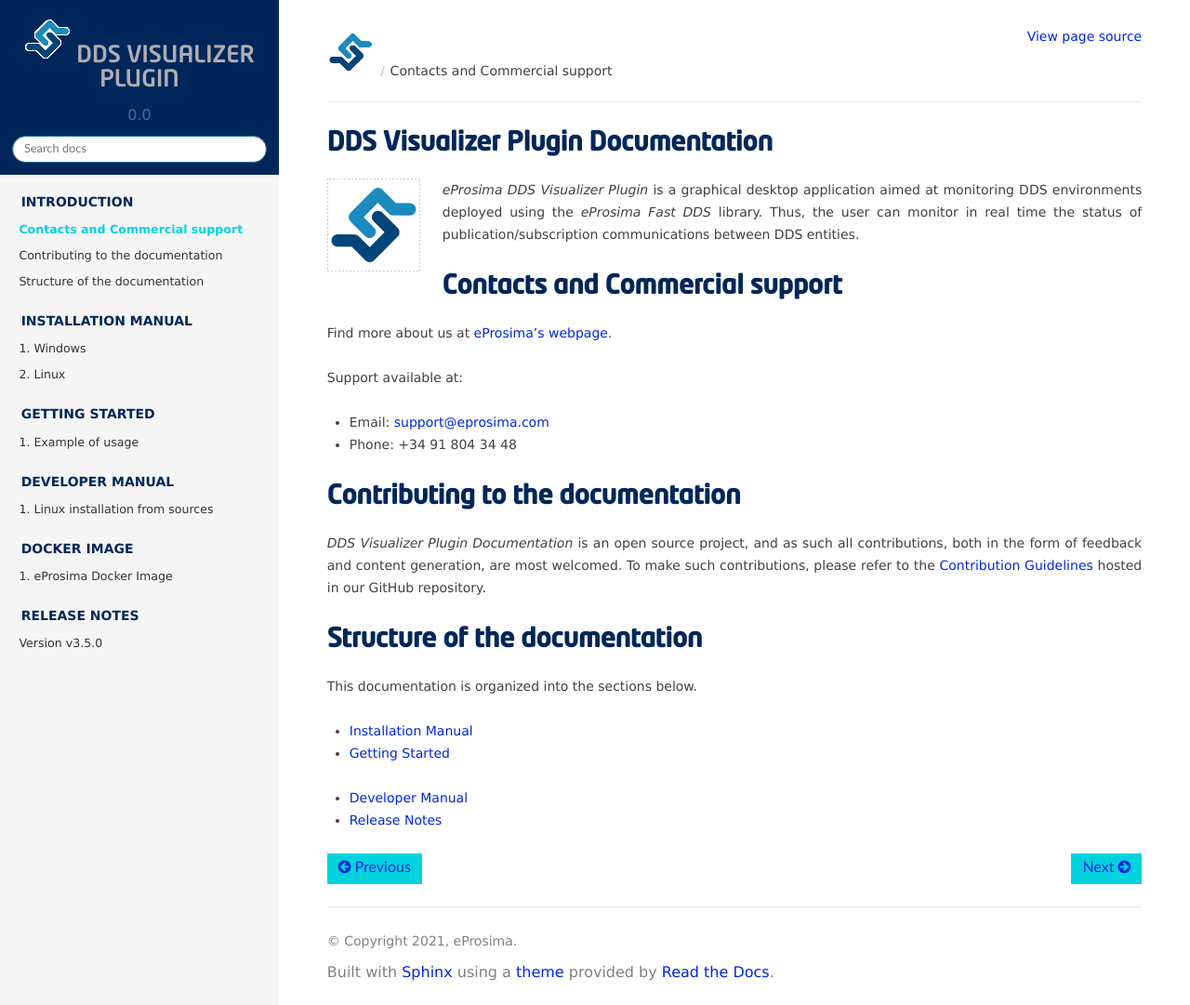
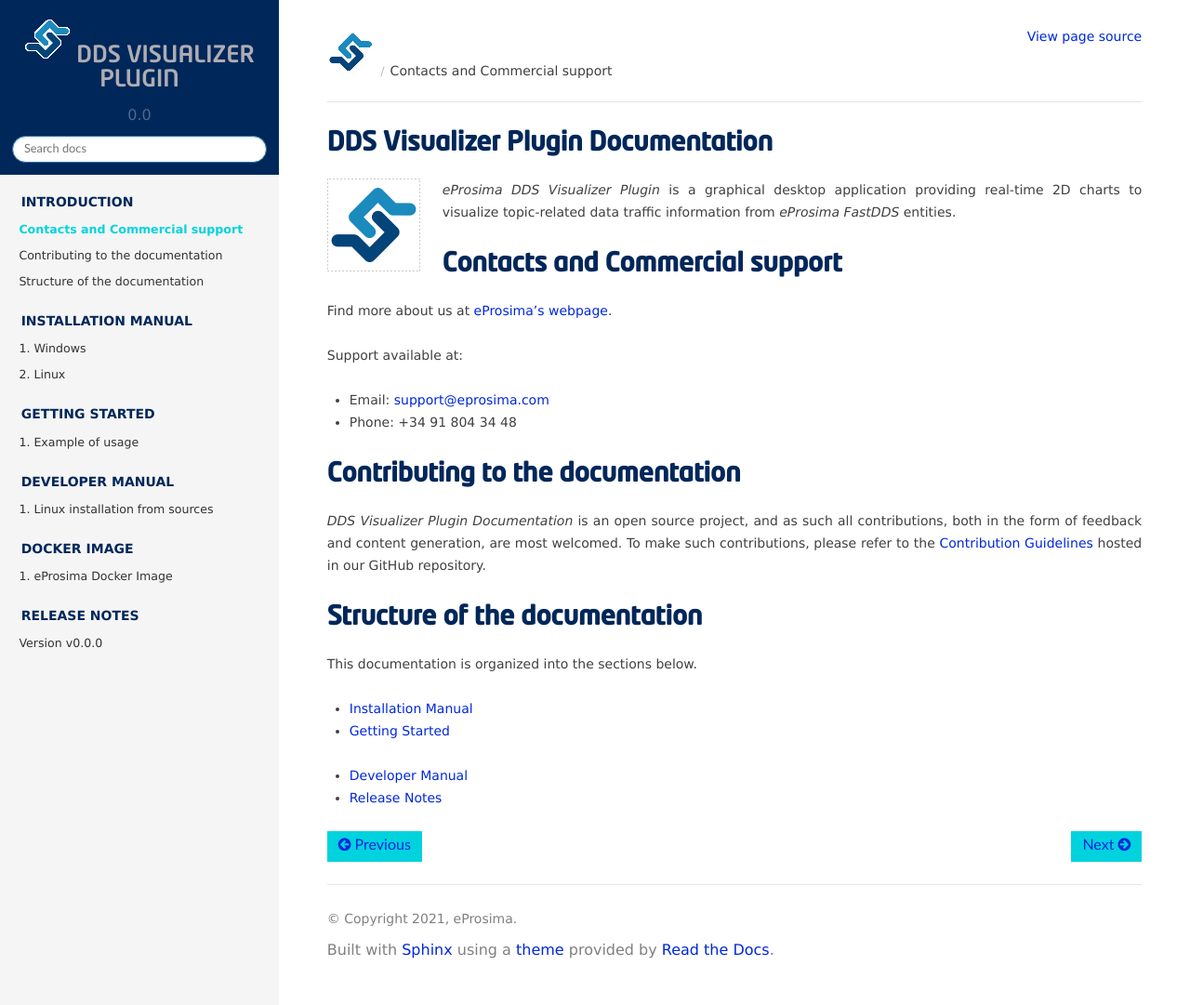
Before and after one commit to eProsima/fastdds-visualizer-plugin, a Sphinx documentation site: the page built from docs/rst/formalia/titlepage.rst, in a window 1280 px wide and 1081 px high. Shown: the whole window at 93% size. Built offline with Sphinx 7.4.7 and the Read the Docs theme 2.0.0, drawn with Linux system fonts in a browser that asks for light colours.

Commit message:
Review changes
Signed-off-by: Anton Rey <aanton.rv@gmail.com>

```diff
--- a/docs/CMakeLists.txt
+++ b/docs/CMakeLists.txt
@@ -24,7 +24,7 @@ cmake_policy(VERSION 3.5...3.13)
 ###############################################################################
 # Version
 ###############################################################################
-set(PRODUCT_MAJOR_VERSION 1)
+set(PRODUCT_MAJOR_VERSION 0)
 set(PRODUCT_MINOR_VERSION 0)
 set(PRODUCT_PATCH_VERSION 0)
 set(PRODUCT_VERSION_STR ${PRODUCT_MAJOR_VERSION}.${PRODUCT_MINOR_VERSION}.${PRODUCT_PATCH_VERSION})
--- a/docs/rst/formalia/titlepage.rst
+++ b/docs/rst/formalia/titlepage.rst
@@ -11,11 +11,8 @@
   :alt: eProsima
   :target: http://www.eprosima.com/
 
-*eProsima DDS Visualizer Plugin* is a graphical desktop application aimed at monitoring DDS environments deployed using
-the *eProsima Fast DDS* library.
-Thus, the user can monitor in real time the status of publication/subscription communications between DDS entities.
-
-.. (TODO)
+*eProsima DDS Visualizer Plugin* is a graphical desktop application providing real-time 2D charts to visualize
+topic-related data traffic information from *eProsima FastDDS* entities.
 
 ###############################
 Contacts and Commercial support
--- a/docs/rst/notes/notes.rst
+++ b/docs/rst/notes/notes.rst
@@ -1,5 +1,5 @@
 .. _release_notes:
 
 ##############
-Version v3.5.0
+Version v0.0.0
 ##############
```
